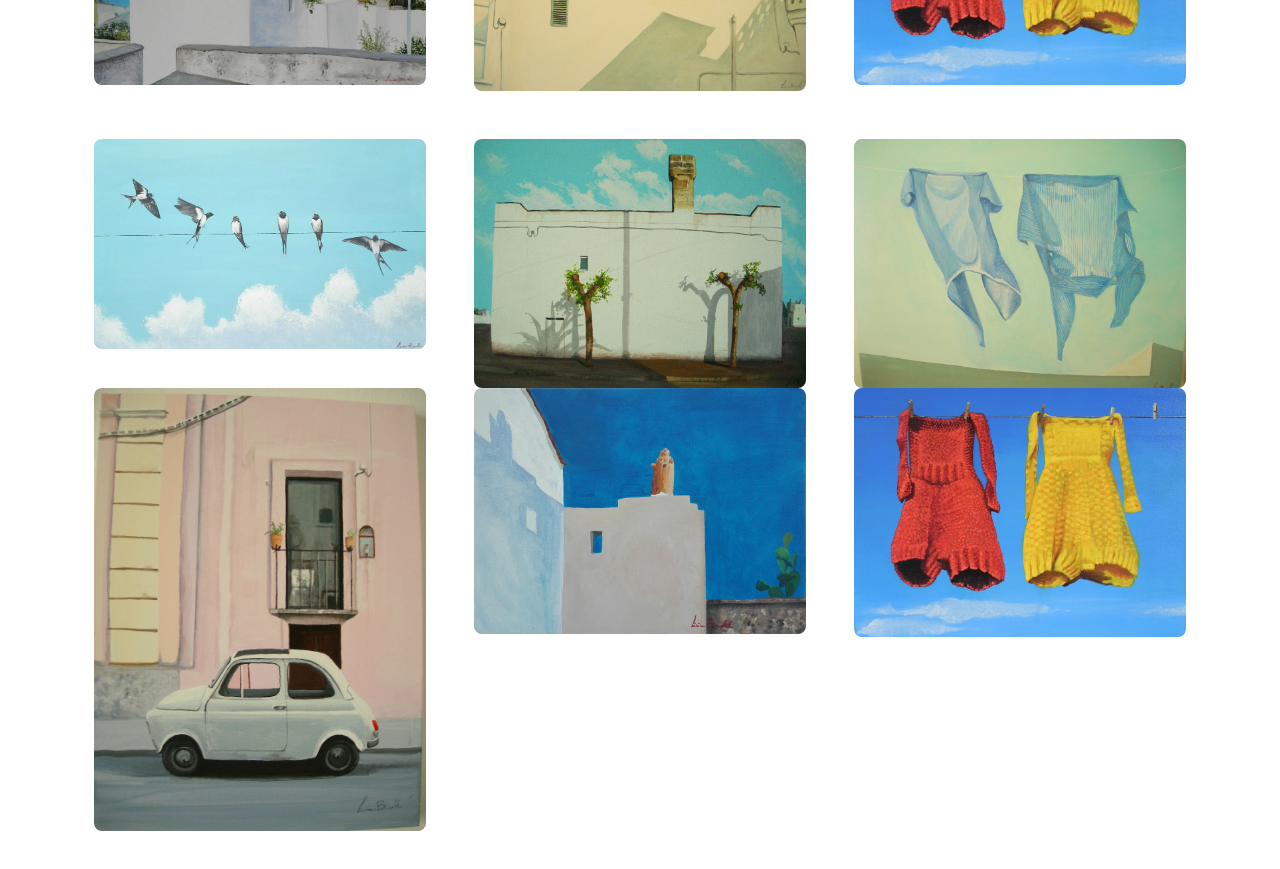
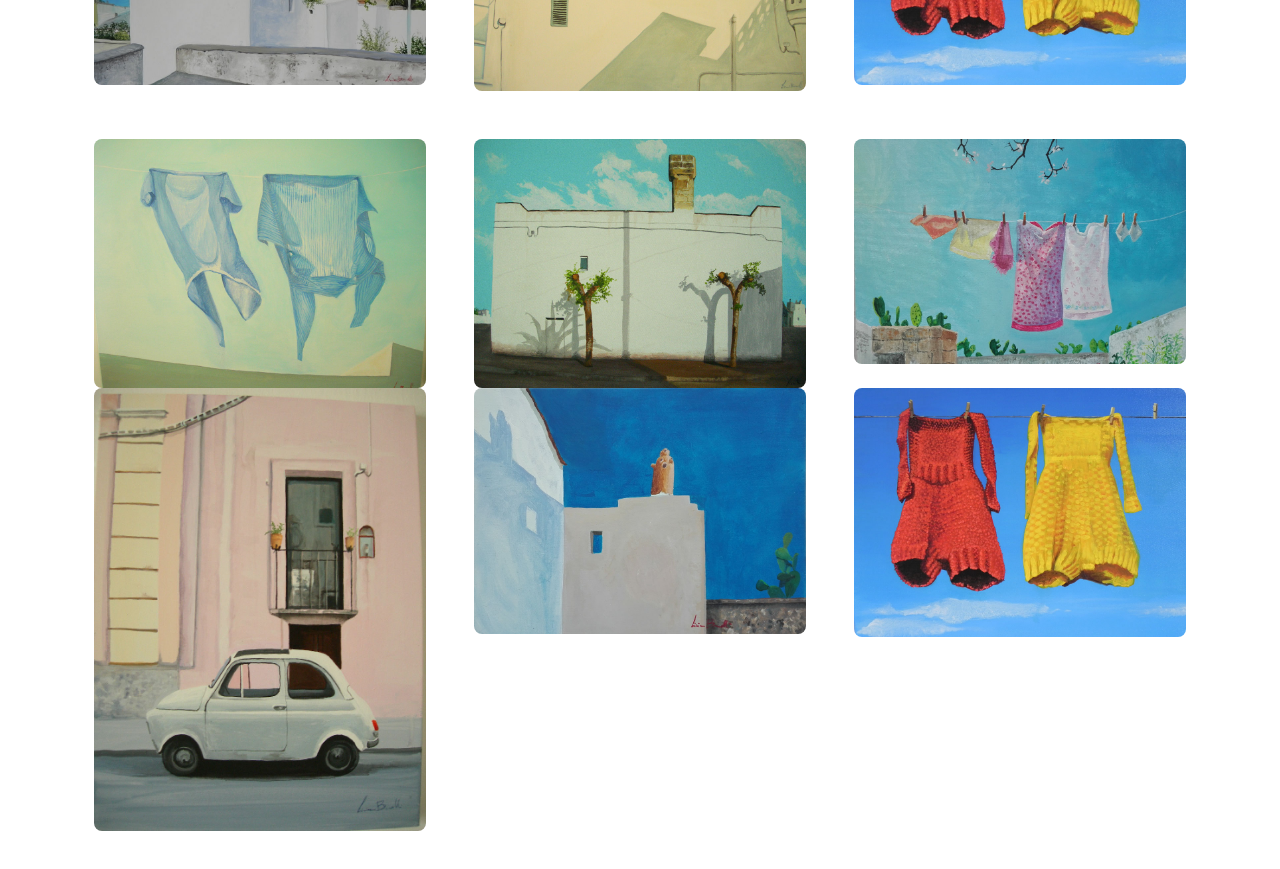
Before and after one commit to spmaps/licia, a website: page dist/index.html in a window 1280 px wide. Shown: the part 1120-1989 px from the top of the page. Drawn offline with nearby package versions, Linux system fonts and the light colour scheme.

Commit message:
Update index.html

```diff
--- a/dist/index.html
+++ b/dist/index.html
@@ -105,7 +105,7 @@
                             <div class="portfolio-item-caption d-flex align-items-center justify-content-center h-100 w-100">
                                 <div class="portfolio-item-caption-content text-center text-white"><i class="fas fa-plus fa-3x"></i></div>
                             </div>
-                            <img class="img-fluid" src="assets/img/portfolio/gazzebis.jpg" alt="" />
+                            <img class="img-fluid" src="assets/img/portfolio/camicie_bis.jpg" alt="" />
                         </div>
                     </div>
                     <!-- Portfolio Item 5-->
@@ -123,7 +123,7 @@
                             <div class="portfolio-item-caption d-flex align-items-center justify-content-center h-100 w-100">
                                 <div class="portfolio-item-caption-content text-center text-white"><i class="fas fa-plus fa-3x"></i></div>
                             </div>
-                            <img class="img-fluid" src="assets/img/portfolio/camicie_bis.jpg" alt="" />
+                            <img class="img-fluid" src="assets/img/portfolio/panni4bis.jpg" alt="" />
                         </div>
                     </div>
                     </div>
```
